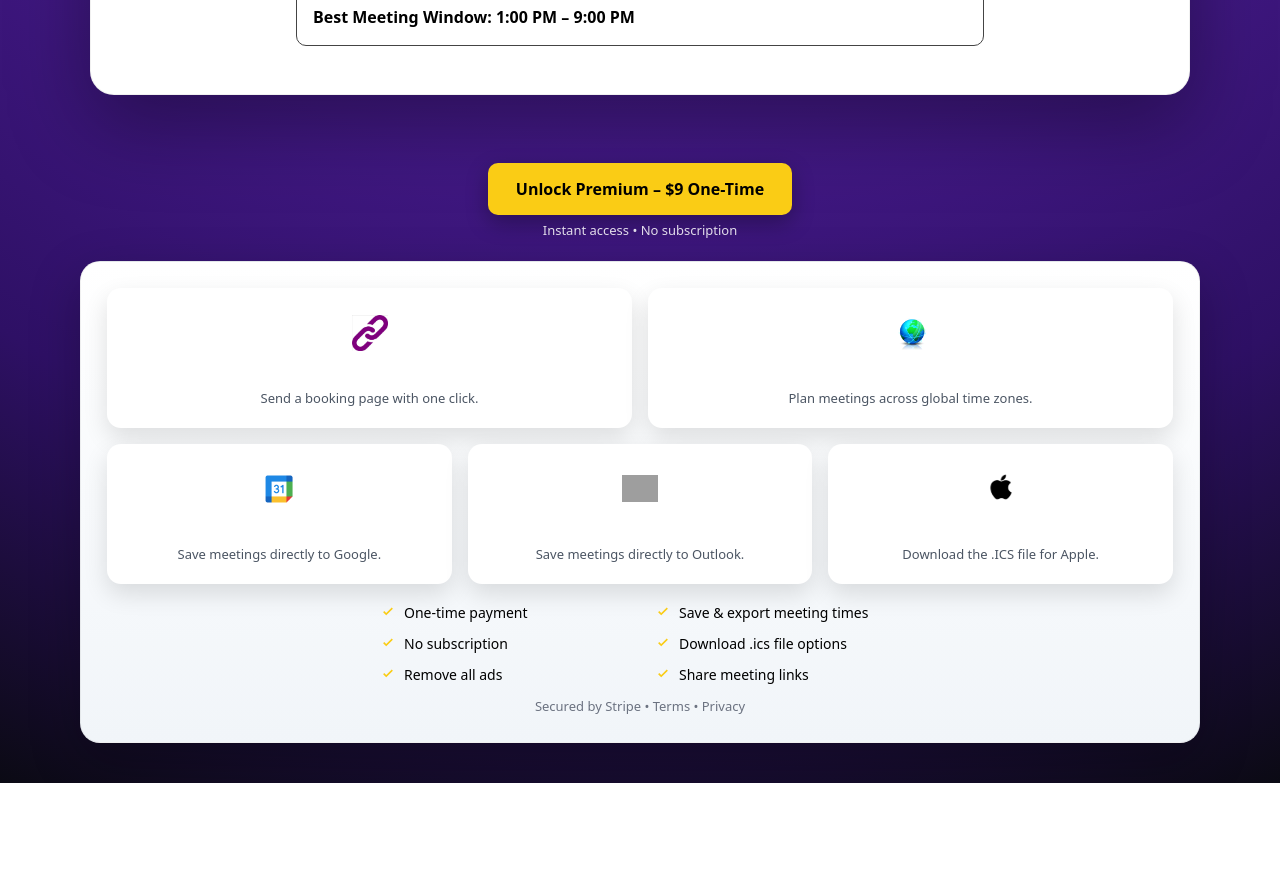
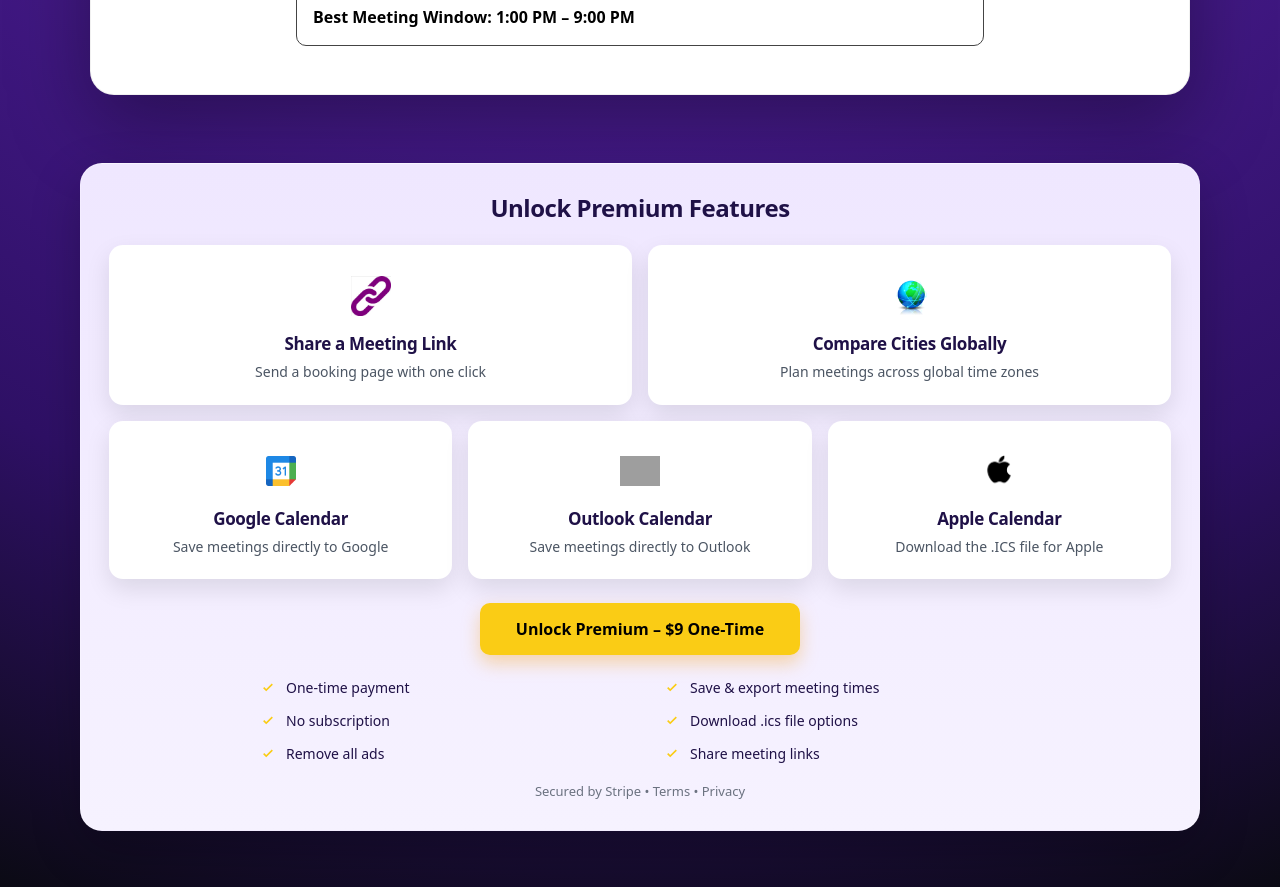
Before and after one commit to techtalk1282/Best-Meeting-Time, a Next.js app: page / in a window 1280 px wide. Shown: the part 700-1587 px from the top of the page. Before the commit the page ends 1483 px from the top, so only its background shows below. Built offline with nearby package versions, Linux system fonts and the light colour scheme; grey boxes are pictures that could not be loaded.

Commit message:
ui: align premium features section with UI target layout and copy

```diff
--- a/app/ui/PremiumFeaturesSection.tsx
+++ b/app/ui/PremiumFeaturesSection.tsx
@@ -6,49 +6,60 @@ type PremiumFeaturesSectionProps = {
   children?: ReactNode;
 };
 
-const cardBase: React.CSSProperties = {
+const featureCardBase: React.CSSProperties = {
   background: "#ffffff",
   borderRadius: 14,
-  padding: 18,
+  padding: 22,
   textAlign: "center",
-  boxShadow: "0 10px 25px rgba(0,0,0,0.12)",
-  minHeight: 140,
+  boxShadow: "0 10px 25px rgba(0,0,0,0.10)",
+  minHeight: 150,
   display: "flex",
   flexDirection: "column",
   alignItems: "center",
   justifyContent: "center",
 };
 
+const topFeatureCard: React.CSSProperties = {
+  ...featureCardBase,
+  minHeight: 160,
+};
+
+const bottomFeatureCard: React.CSSProperties = {
+  ...featureCardBase,
+  minHeight: 150,
+};
+
 const iconWrap: React.CSSProperties = {
-  width: 50,
-  height: 50,
+  width: 56,
+  height: 56,
   display: "flex",
   alignItems: "center",
   justifyContent: "center",
-  marginBottom: 8,
+  marginBottom: 10,
 };
 
 const iconImg: React.CSSProperties = {
-  width: 36,
-  height: 36,
-  objectFit: "contain",
-};
-
-const iconImgApple: React.CSSProperties = {
   width: 40,
   height: 40,
   objectFit: "contain",
 };
 
+const appleIconImg: React.CSSProperties = {
+  width: 44,
+  height: 44,
+  objectFit: "contain",
+};
+
 const cardTitle: React.CSSProperties = {
-  fontSize: 15,
+  fontSize: 17,
   fontWeight: 700,
-  margin: "0 0 6px 0",
+  margin: "0 0 8px 0",
+  color: "#1f1147",
 };
 
 const cardText: React.CSSProperties = {
-  fontSize: 13,
-  lineHeight: 1.4,
+  fontSize: 14,
+  lineHeight: 1.45,
   margin: 0,
   color: "#4b5563",
 };
@@ -56,14 +67,15 @@ const cardText: React.CSSProperties = {
 const checklistItem: React.CSSProperties = {
   display: "flex",
   alignItems: "center",
-  gap: 8,
+  gap: 10,
   fontSize: 14,
   fontWeight: 500,
+  color: "#1f1147",
 };
 
 function CheckIcon() {
   return (
-    <svg width="16" height="16" viewBox="0 0 20 20">
+    <svg width="16" height="16" viewBox="0 0 20 20" aria-hidden="true">
       <path
         d="M7.8 14.2L3.9 10.3l1.4-1.4 2.5 2.5 6.9-6.9 1.4 1.4-8.3 8.3z"
         fill="#facc15"
@@ -79,47 +91,33 @@ export default function PremiumFeaturesSection({
     <section
       id="premium-features"
       style={{
-        padding: "40px 20px",
-        color: "#ffffff", // keep text color, REMOVE background
+        padding: "40px 20px 56px",
+        color: "#ffffff",
       }}
     >
       <div style={{ maxWidth: 1120, margin: "0 auto" }}>
-
-        {/* CTA */}
-        <div style={{ textAlign: "center", marginBottom: 20 }}>
-          <button
+        <div
+          style={{
+            background: "linear-gradient(180deg,#efe7ff 0%, #f6f2ff 100%)",
+            borderRadius: 22,
+            padding: 28,
+            color: "#000000",
+            border: "1px solid rgba(255,255,255,0.22)",
+            boxShadow: "0 18px 50px rgba(0,0,0,0.24)",
+          }}
+        >
+          <h2
             style={{
-              background: "#facc15",
-              color: "#000",
-              border: "none",
-              padding: "14px 28px",
-              borderRadius: 10,
-              fontWeight: 700,
-              fontSize: 16,
-              cursor: "pointer",
-              boxShadow: "0 8px 22px rgba(0,0,0,0.3)",
+              margin: "0 0 22px 0",
+              textAlign: "center",
+              fontSize: 24,
+              fontWeight: 800,
+              color: "#1f1147",
             }}
           >
-            Unlock Premium – $9 One-Time
-          </button>
+            Unlock Premium Features
+          </h2>
 
-          <div style={{ marginTop: 6, fontSize: 13, opacity: 0.85 }}>
-            Instant access • No subscription
-          </div>
-        </div>
-
-        {/* MAIN CARD */}
-        <div
-          style={{
-            background: "linear-gradient(180deg,#ffffff,#f1f5f9)",
-            borderRadius: 20,
-            padding: 26,
-            color: "#000",
-            border: "1px solid rgba(0,0,0,0.06)",
-            boxShadow: "0 18px 50px rgba(0,0,0,0.25)",
-          }}
-        >
-          {/* TOP ROW */}
           <div
             style={{
               display: "grid",
@@ -128,80 +126,131 @@ export default function PremiumFeaturesSection({
               marginBottom: 16,
             }}
           >
-            <div style={cardBase}>
+            <div style={topFeatureCard}>
               <div style={iconWrap}>
-                <img src="/share.png" style={iconImg} />
+                <img src="/share.png" alt="Share link" style={iconImg} />
               </div>
               <h3 style={cardTitle}>Share a Meeting Link</h3>
-              <p style={cardText}>Send a booking page with one click.</p>
+              <p style={cardText}>Send a booking page with one click</p>
             </div>
 
-            <div style={cardBase}>
+            <div style={topFeatureCard}>
               <div style={iconWrap}>
-                <img src="/globe.png" style={iconImg} />
+                <img src="/globe.png" alt="Compare cities" style={iconImg} />
               </div>
               <h3 style={cardTitle}>Compare Cities Globally</h3>
-              <p style={cardText}>
-                Plan meetings across global time zones.
-              </p>
+              <p style={cardText}>Plan meetings across global time zones</p>
             </div>
           </div>
 
-          {/* BOTTOM ROW */}
           <div
             style={{
               display: "grid",
               gridTemplateColumns: "1fr 1fr 1fr",
               gap: 16,
-              marginBottom: 18,
+              marginBottom: 24,
             }}
           >
-            <div style={cardBase}>
+            <div style={bottomFeatureCard}>
               <div style={iconWrap}>
-                <img src="/google-calendar.png" style={iconImg} />
+                <img
+                  src="/google-calendar.png"
+                  alt="Google Calendar"
+                  style={iconImg}
+                />
               </div>
               <h3 style={cardTitle}>Google Calendar</h3>
-              <p style={cardText}>Save meetings directly to Google.</p>
+              <p style={cardText}>Save meetings directly to Google</p>
             </div>
 
-            <div style={cardBase}>
+            <div style={bottomFeatureCard}>
               <div style={iconWrap}>
-                <img src="/outlook.png" style={iconImg} />
+                <img
+                  src="/outlook.png"
+                  alt="Outlook Calendar"
+                  style={iconImg}
+                />
               </div>
               <h3 style={cardTitle}>Outlook Calendar</h3>
-              <p style={cardText}>Save meetings directly to Outlook.</p>
+              <p style={cardText}>Save meetings directly to Outlook</p>
             </div>
 
-            <div style={cardBase}>
+            <div style={bottomFeatureCard}>
               <div style={iconWrap}>
-                <img src="/apple.png" style={iconImgApple} />
+                <img
+                  src="/apple.png"
+                  alt="Apple Calendar"
+                  style={appleIconImg}
+                />
               </div>
               <h3 style={cardTitle}>Apple Calendar</h3>
-              <p style={cardText}>Download the .ICS file for Apple.</p>
+              <p style={cardText}>Download the .ICS file for Apple</p>
             </div>
 
             {children}
           </div>
 
-          {/* CHECKLIST */}
+          <div style={{ textAlign: "center", marginBottom: 22 }}>
+            <button
+              style={{
+                background: "#facc15",
+                color: "#000000",
+                border: "none",
+                padding: "14px 28px",
+                borderRadius: 10,
+                fontWeight: 800,
+                fontSize: 16,
+                cursor: "pointer",
+                minWidth: 320,
+                boxShadow: "0 8px 18px rgba(245, 158, 11, 0.35)",
+              }}
+            >
+              Unlock Premium – $9 One-Time
+            </button>
+          </div>
+
           <div
             style={{
               display: "grid",
               gridTemplateColumns: "1fr 1fr",
-              gap: "10px 30px",
-              maxWidth: 520,
-              margin: "0 auto",
+              gap: "12px 48px",
+              maxWidth: 760,
+              margin: "0 auto 18px",
             }}
           >
-            <div style={checklistItem}><CheckIcon /><span>One-time payment</span></div>
-            <div style={checklistItem}><CheckIcon /><span>Save & export meeting times</span></div>
-            <div style={checklistItem}><CheckIcon /><span>No subscription</span></div>
-            <div style={checklistItem}><CheckIcon /><span>Download .ics file options</span></div>
-            <div style={checklistItem}><CheckIcon /><span>Remove all ads</span></div>
-            <div style={checklistItem}><CheckIcon /><span>Share meeting links</span></div>
+            <div style={checklistItem}>
+              <CheckIcon />
+              <span>One-time payment</span>
+            </div>
+            <div style={checklistItem}>
+              <CheckIcon />
+              <span>Save &amp; export meeting times</span>
+            </div>
+            <div style={checklistItem}>
+              <CheckIcon />
+              <span>No subscription</span>
+            </div>
+            <div style={checklistItem}>
+              <CheckIcon />
+              <span>Download .ics file options</span>
+            </div>
+            <div style={checklistItem}>
+              <CheckIcon />
+              <span>Remove all ads</span>
+            </div>
+            <div style={checklistItem}>
+              <CheckIcon />
+              <span>Share meeting links</span>
+            </div>
           </div>
 
-          <div style={{ textAlign: "center", fontSize: 13, marginTop: 12, color: "#6b7280" }}>
+          <div
+            style={{
+              textAlign: "center",
+              fontSize: 13,
+              color: "#6b7280",
+            }}
+          >
             Secured by Stripe • Terms • Privacy
           </div>
         </div>
```
